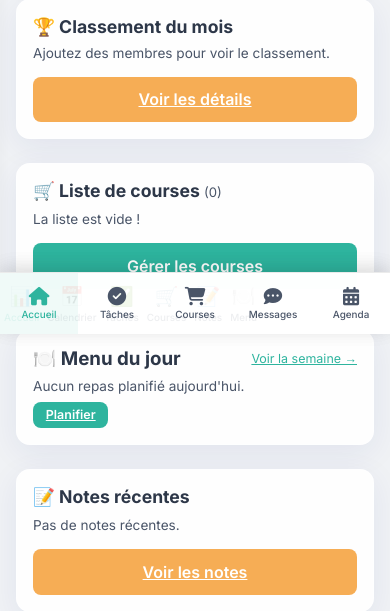
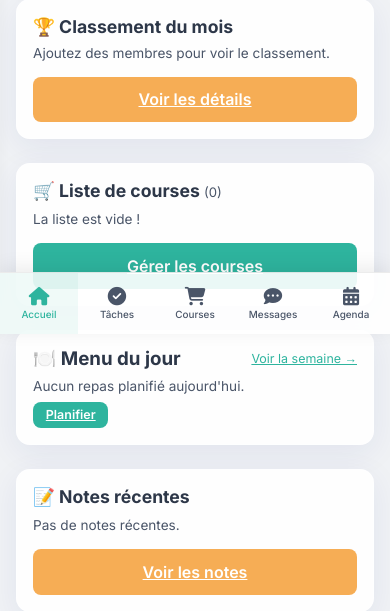
Before and after one commit to Naylm/PlanningMaison, a Flask app: page / in a window 390 px wide. Shown: the part 510-1121 px from the top of the page. Run offline with Flask 3, Linux system fonts and the light colour scheme; data that the repository does not hold is empty; some libraries are stand-ins or nearby versions.

Commit message:
Fix mobile nav: remove old duplicate bottom-nav, clean CSS

```diff
--- a/static/css/style.css
+++ b/static/css/style.css
@@ -925,8 +925,6 @@ body.dark-mode .fc .fc-button-primary:disabled {
 
     .dark-toggle { top: 0.8rem; right: 0.8rem; width: 36px; height: 36px; font-size: 1rem; }
 
-    .bottom-nav { display: block; }
-
     .dashboard-grid {
         grid-template-columns: 1fr;
     }
@@ -1330,11 +1328,6 @@ header { display: flex; align-items: center; justify-content: space-between; fle
    ========================================== */
 .bottom-nav {
     display: none;
-}
-
-@media (max-width: 768px) {
-    .bottom-nav {
-        display: flex;
     position: fixed;
     bottom: 0;
     left: 0;
@@ -1343,7 +1336,7 @@ header { display: flex; align-items: center; justify-content: space-between; fle
     background: var(--card-bg);
     border-top: 1px solid rgba(128, 128, 128, 0.15);
     box-shadow: 0 -4px 20px rgba(0, 0, 0, 0.08);
-        z-index: 1000;
+    z-index: 500;
     align-items: stretch;
     padding-bottom: env(safe-area-inset-bottom);
 }
@@ -1360,7 +1353,6 @@ header { display: flex; align-items: center; justify-content: space-between; fle
     font-size: 0.62rem;
     font-weight: 500;
     transition: color 0.15s, background 0.15s;
-        border-radius: 0;
     padding: 6px 4px;
 }
 
@@ -1375,7 +1367,8 @@ header { display: flex; align-items: center; justify-content: space-between; fle
     background: rgba(46, 180, 158, 0.07);
 }
 
-    main {
-        padding-bottom: 76px !important;
+@media (max-width: 768px) {
+    .bottom-nav {
+        display: flex;
     }
 }
--- a/templates/base.html
+++ b/templates/base.html
@@ -98,30 +98,6 @@
                 <i class="fas fa-history"></i> Versions précédentes
             </button>
         </div>
-    </nav>
-
-    <!-- Bottom nav (mobile) -->
-    <nav class="bottom-nav">
-        <ul>
-            <li class="{% if request.path == '/' %}active{% endif %}">
-                <a href="{{ url_for('index') }}"><span class="nav-icon">📊</span>Accueil</a>
-            </li>
-            <li class="{% if request.path == '/calendar' %}active{% endif %}">
-                <a href="{{ url_for('calendar_page') }}"><span class="nav-icon">📅</span>Calendrier</a>
-            </li>
-            <li class="{% if request.path == '/tasks' %}active{% endif %}">
-                <a href="{{ url_for('tasks_page') }}"><span class="nav-icon">✅</span>Tâches</a>
-            </li>
-            <li class="{% if request.path == '/shopping' %}active{% endif %}">
-                <a href="{{ url_for('shopping_page') }}"><span class="nav-icon">🛒</span>Courses</a>
-            </li>
-            <li class="{% if request.path == '/notes' %}active{% endif %}">
-                <a href="{{ url_for('notes_page') }}"><span class="nav-icon">📝</span>Notes</a>
-            </li>
-            <li class="{% if request.path == '/menu' %}active{% endif %}">
-                <a href="{{ url_for('menu_page') }}"><span class="nav-icon">🍽️</span>Menu</a>
-            </li>
-        </ul>
     </nav>
 
     <!-- Main Content -->
--- a/version.txt
+++ b/version.txt
@@ -1 +1 @@
-v1.8
+v1.9
```
Lines whose indentation alone changed are shown as unchanged.
